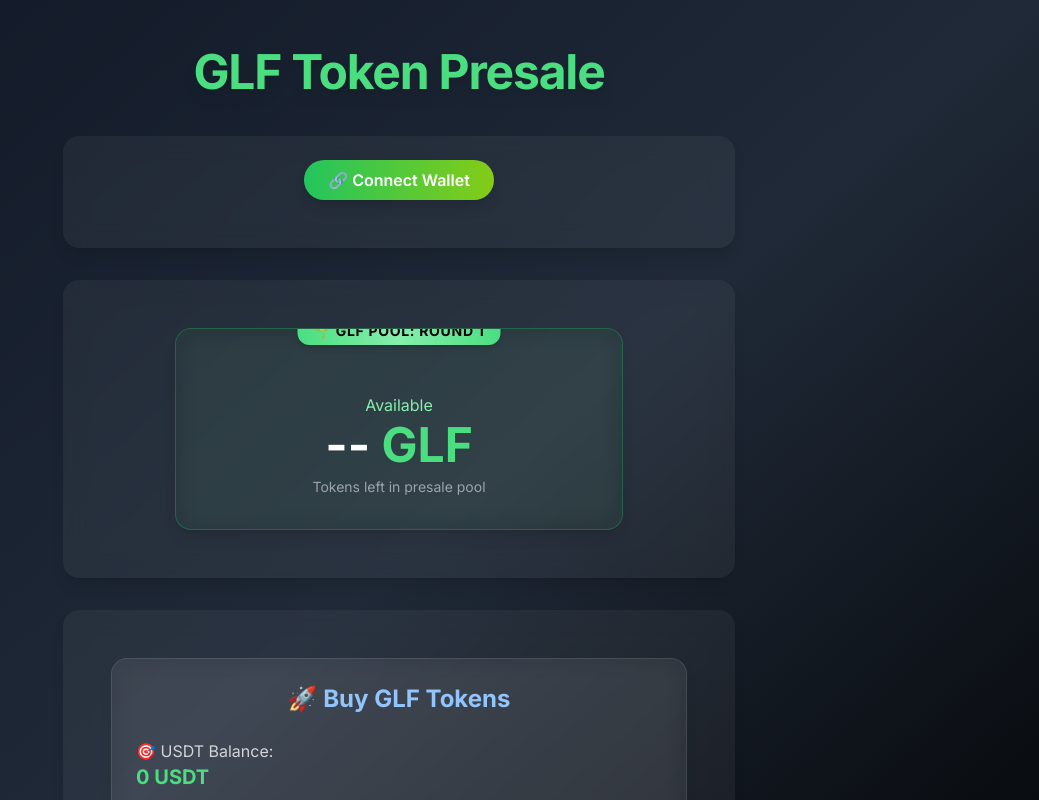
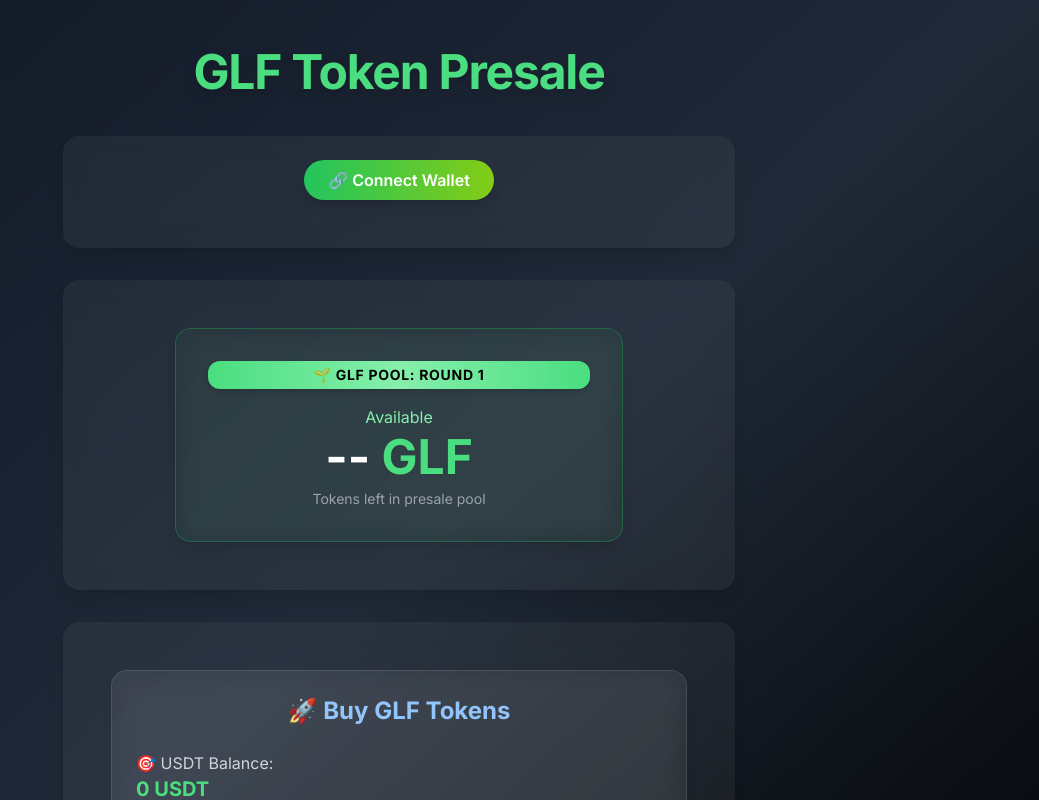
Before and after one commit to shopnilshovon/glf-presale-v2-, a React (Vite) app: page / in a window 1280 px wide. Shown: the top 800 px of the page, without its empty margins (241-1280 px from the left). Built offline with nearby package versions, Linux system fonts and the light colour scheme.

Commit message:
Update TokenPoolInfo.jsx

```diff
--- a/src/components/TokenPoolInfo.jsx
+++ b/src/components/TokenPoolInfo.jsx
@@ -31,17 +31,15 @@ export default function TokenPoolInfo() {
 
   return (
     <div className="w-full max-w-md mx-auto my-6">
-      <div className="relative rounded-2xl border border-green-500/30 bg-green-800/10 backdrop-blur-md shadow-lg overflow-hidden p-6 sm:p-8 transition duration-300 hover:shadow-green-400/30">
+      <div className="rounded-2xl border border-green-500/30 bg-green-800/10 backdrop-blur-md shadow-lg overflow-hidden p-6 sm:p-8 transition duration-300 hover:shadow-green-400/30">
 
-        {/* Ribbon Header */}
-        <div className="absolute -top-3 left-1/2 transform -translate-x-1/2">
-          <div className="bg-gradient-to-r from-green-400 via-green-300 to-green-400 text-black text-xs sm:text-sm font-bold px-4 py-1 rounded-b-xl shadow-md tracking-wider">
-            🌱 GLF POOL: ROUND 1
-          </div>
+        {/* Fixed Header Inside Box */}
+        <div className="bg-gradient-to-r from-green-400 via-green-300 to-green-400 text-black text-xs sm:text-sm font-bold px-4 py-1 rounded-xl shadow-md tracking-wider text-center mb-4 w-full">
+          🌱 GLF POOL: ROUND 1
         </div>
 
         {/* Pool Info */}
-        <div className="flex flex-col items-center justify-center pt-8">
+        <div className="flex flex-col items-center justify-center">
           {loading ? (
             <>
               <div className="w-8 h-8 border-4 border-green-300 border-t-transparent rounded-full animate-spin mb-3"></div>
```
